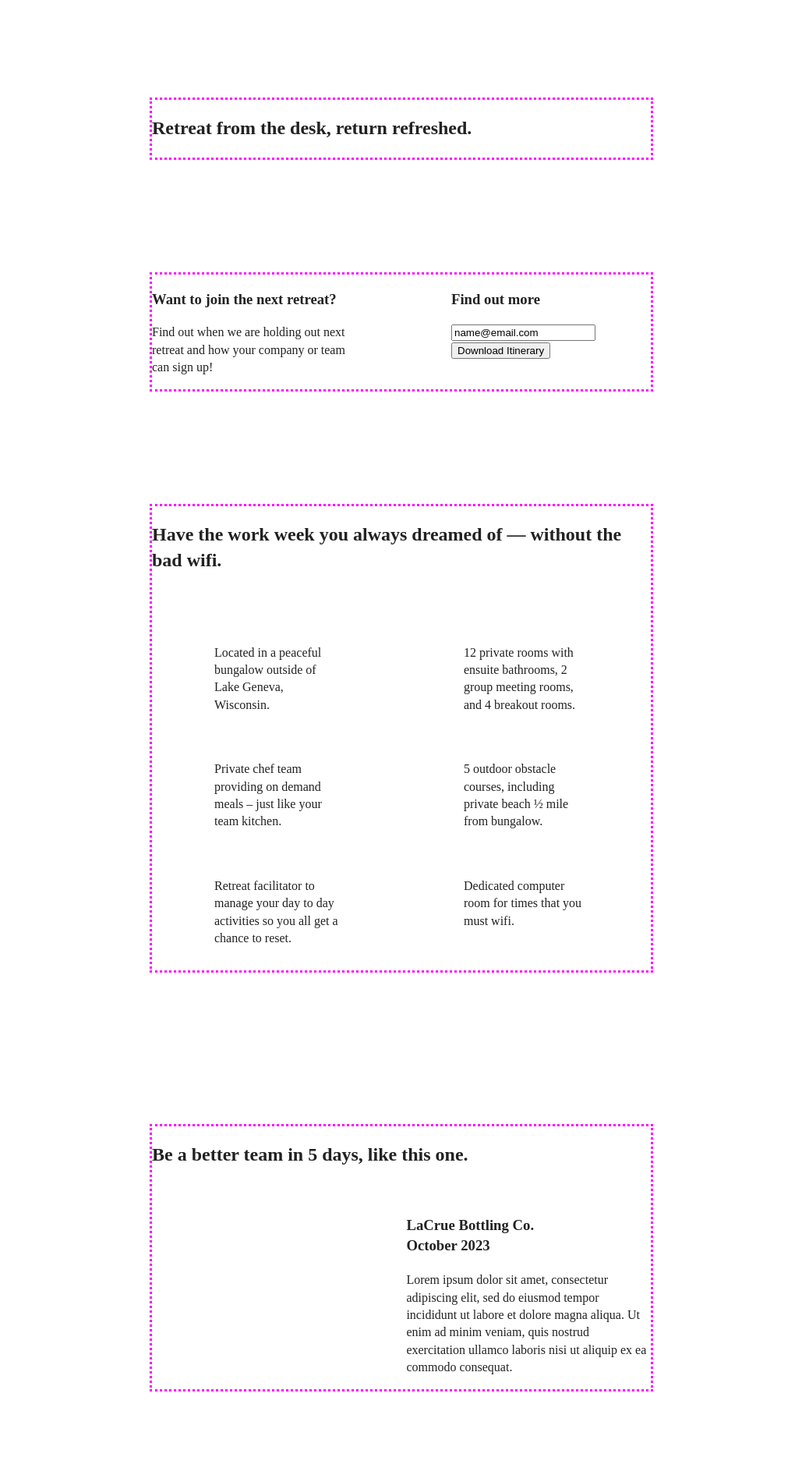
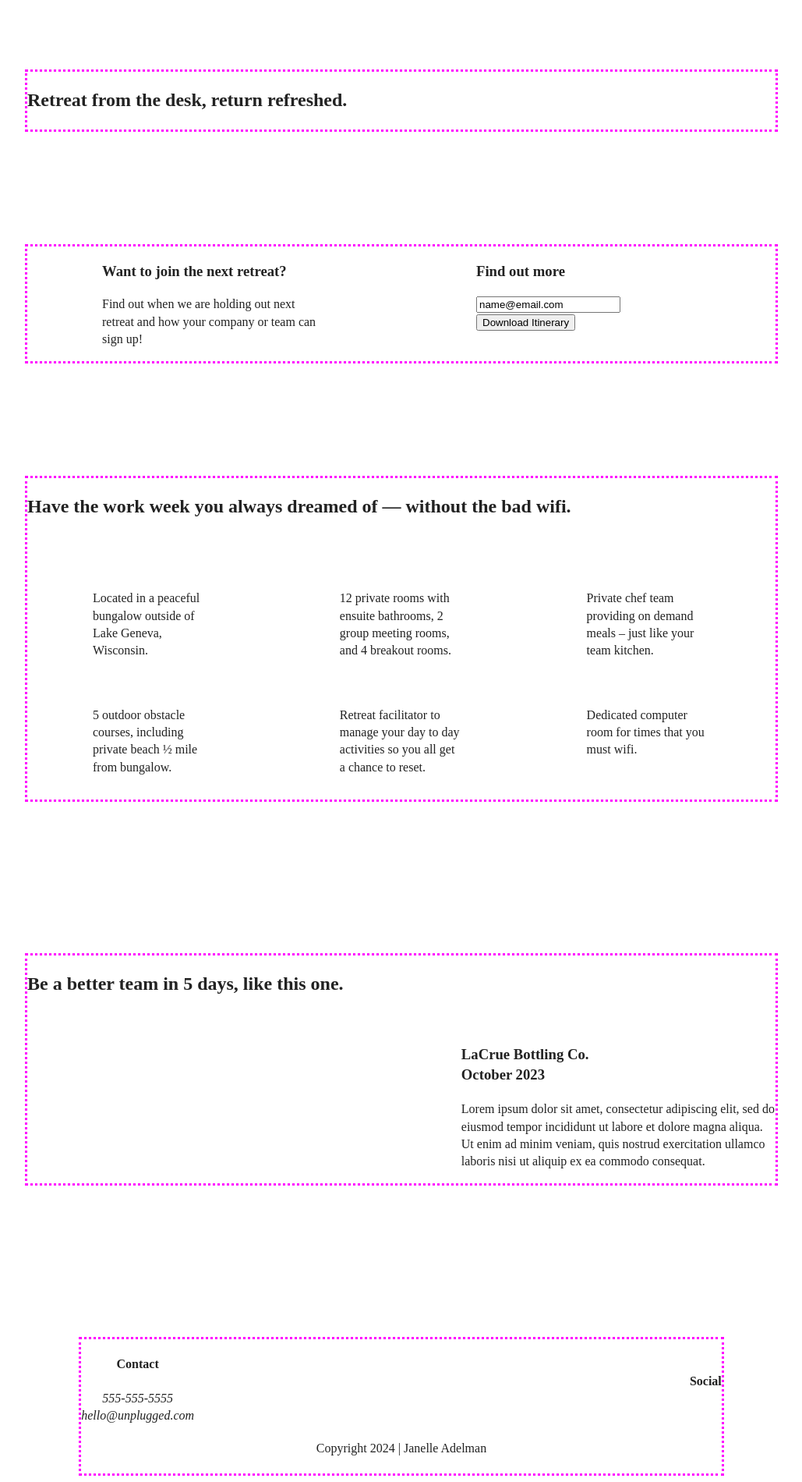
Before and after one commit to JanelleA/unplugged, a website built with webpack: page index.html in a window 1280 px wide. Shown: the part 100-2000 px from the top of the page at 78% size, without its empty margins (125-1154 px from the left). Built offline with nearby package versions, Linux system fonts and the light colour scheme.

Commit message:
Formatted desktop layout

```diff
--- a/css/style.css
+++ b/css/style.css
@@ -84,16 +84,18 @@ textarea {
    Author's custom styles
    ========================================================================== */
 
+/* MOBILE FIRST STYLES */
+
+/* GENERAL STYLES */
 .content-wrapper {
   outline: 3px dotted magenta;
   width: 90%;
   margin: 50px 0;
 }
 
-
 /* BASE HEADER - FOOTER STYLES */
 
-
+/* Header */
 header {
   display: flex;
   justify-content: center;
@@ -124,6 +126,7 @@ header nav ul {
   width: 100%;
 }
 
+/* Footer */
 footer {
   display: flex;
   flex-direction: column;
@@ -159,24 +162,21 @@ footer .copyright {
   margin: 20px 0;
 }
 
-/* MOBILE STYLES - HOMEPAGE */
+/* HOMEPAGE STYLES */
 
 /* Hero Area */
-
 .hero-area {
   display: flex;
   justify-content: center;
 }
 
 /* Aside */
-
 aside {
   display: flex;
   justify-content: center;
 }
 
 /* Features */
-
 .features {
   display: flex;
   justify-content: center;
@@ -203,7 +203,6 @@ aside {
 }
 
 /* Reviews */
-
 .reviews {
   display: flex;
   justify-content: center;
@@ -220,11 +219,13 @@ aside {
 
 /* ABOUT PAGE STYLES */
 
+/* Mission */
 .mission {
   display: flex;
   justify-content: center;
 }
 
+/* Contact */
 .contact-section {
   display: flex;
   justify-content: center;
@@ -235,7 +236,6 @@ aside {
 }
 
 /* FAQ PAGE STYLES */
-
 .faq {
   display: flex;
   justify-content: center;
@@ -256,10 +256,6 @@ aside {
 .faq-content {
   margin-bottom: 50px;
 }
-
-
-
-
 
 /* ==========================================================================
    Helper classes
@@ -344,21 +340,22 @@ aside {
    Modify as content requires.
    ========================================================================== */
 
+
 @media only screen and (min-width: 768px) {
-  /*Tablet styles here*/
 
-    /* General styles */
+  /* TABLET STYLES */
 
+  /* GENERAL STYLES */
   .content-wrapper {
     max-width: 640px;
     margin: 100px 0;
   }
 
+  /* BASE HEADER - FOOTER STYLES */
+
   /* Header */
-
   header {
     padding: 33px 0;
-
   }
 
   header .content-wrapper {
@@ -378,7 +375,27 @@ aside {
     display: none;
   }
 
-    /* Hero Area */
+  /* Footer */
+  footer .content-wrapper {
+    width: 65%;
+    margin: 100px 0;
+  }
+
+  .footer-content {
+    display: flex;
+    justify-content: space-between;
+    align-items: center;
+  }
+
+  footer .contact {
+    margin-bottom: 0;
+  }
+
+  footer .copyright {
+    width: 100%;
+  }
+
+  /* HOMEPAGE STYLES */
 
   /* Aside */
   aside .content-wrapper {
@@ -395,7 +412,6 @@ aside {
   }
 
   /* Features */
-
   .features article {
     display: flex;
     align-items: center;
@@ -417,30 +433,64 @@ aside {
     width: 49%;
   }
 
-    /* Footer */
-    footer .content-wrapper {
-        width: 65%
-        margin: 100px 0;
 }
 
-    .footer-content {
-      display: flex;
-      justify-content: space-between;
-      align-items: center;
+@media only screen and (min-width: 1200px) {
+
+  /* DESKTOP STYLES */
+
+  /* GENERAL STYLES */
+  .content-wrapper {
+    max-width: 960px;
   }
 
-    footer .contact {
-        margin-bottom: 0;
+  /* HEADER STYLES */
+  header {
+    padding: 15px 0;
   }
 
-    footer .copyright {
+  /* HOMEPAGE STYLES */
+
+  /* Hero */
+  .hero-area h1 {
+    width: 80%;
+  }
+
+  /* Aside */
+  aside .content-wrapper {
+    justify-content: space-around;
+  }
+
+  aside .content-wrapper .form-description,
+  aside .content-wrapper .form {
+    width: 30%;
+  }
+
+  /* Features */
+  .features h2 {
+    width: 90%;
+  }
+
+  .features article {
+    flex-basis: 33%;
+  }
+
+  /* Reviews */
+  .reviews article div {
+    width: 42%;
+  }
+
+  /* ABOUT PAGE */
+  .mission h2,
+  .contact-section .content-wrapper h2 {
+    width: 95%;
+  }
+
+  /* FAQ PAGE */
+  .faq h2 {
     width: 100%;
   }
 
-}
-
-@media only screen and (min-width: 1200px) {
-  /*Desktop styles here*/
 }
 
 @media print,
```
Lines whose indentation alone changed are shown as unchanged.
